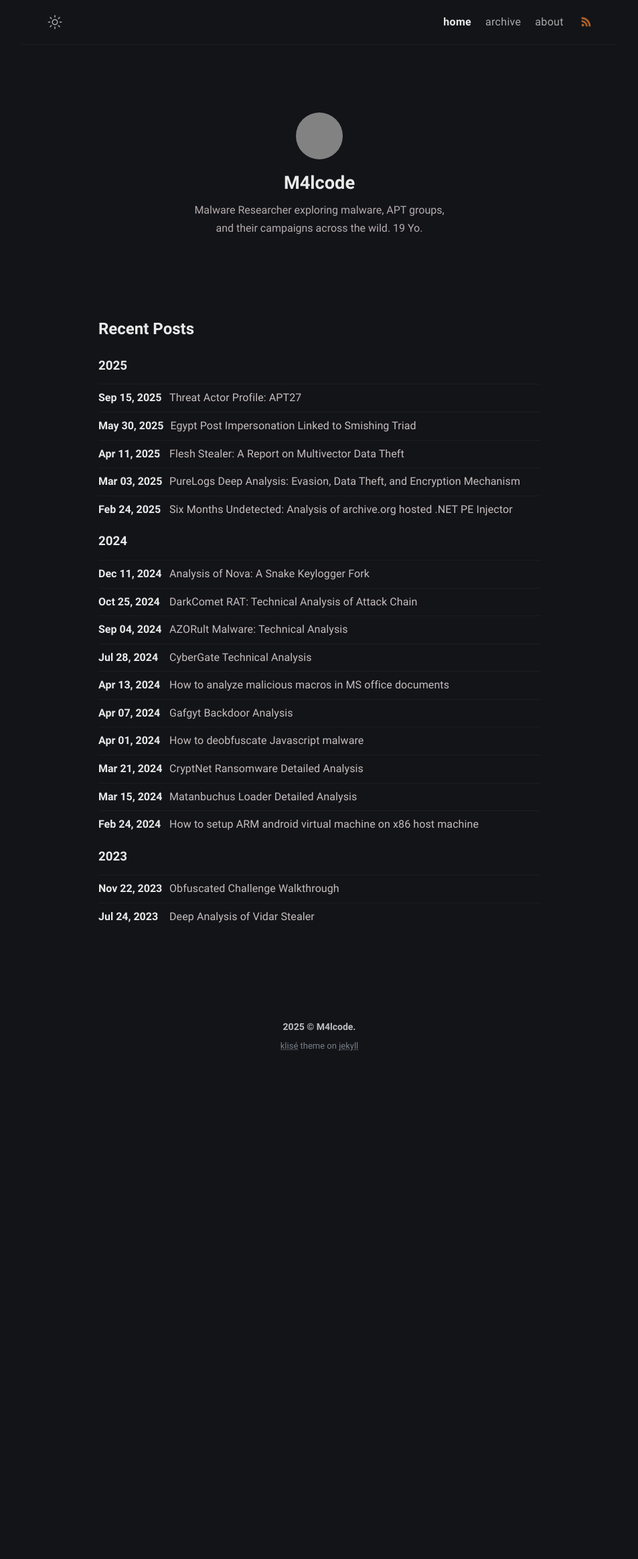
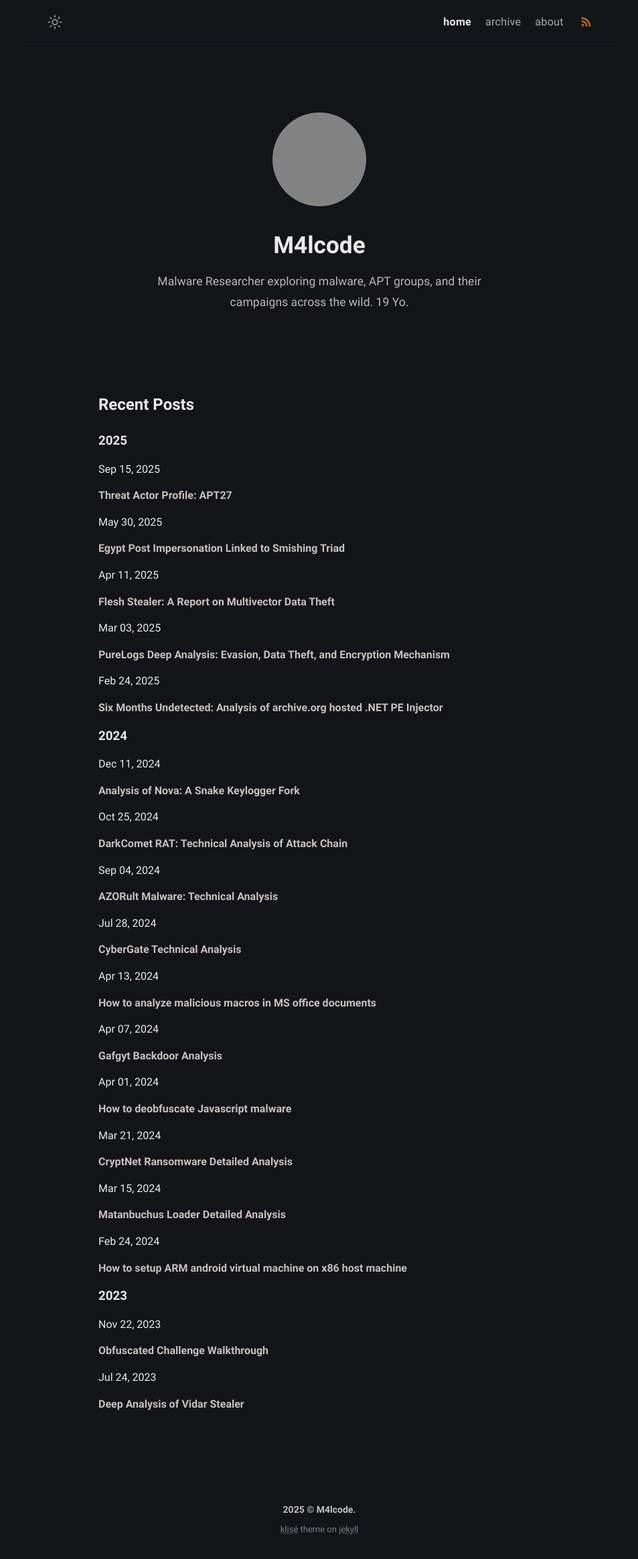
Before and after one commit to M4lcode/m4lcode.github.io, a Jekyll site: the page built from index.md, in a window 1280 px wide. Shown: the whole page at 67% size, without its empty margins (163-1116 px from the left). Built offline with Jekyll 4.4.1, drawn with Linux system fonts in a browser that asks for light colours; before the commit the page ends 1606 px from its top, so only the background shows below that; grey boxes are pictures that could not be loaded.

Commit message:
Update _layout.scss

```diff
--- a/_sass/klise/_layout.scss
+++ b/_sass/klise/_layout.scss
@@ -190,8 +190,8 @@
   }
 
   .author-avatar {
-    width: 70px;
-    height: 70px;
+    width: 140px;   // was 70px
+    height: 140px;  // was 70px
     border-radius: 100%;
     user-select: none;
     background-color: $black;
@@ -200,70 +200,22 @@
     -webkit-animation: 0.5s ease-in forwards fadein;
     animation: 0.5s ease-in forwards fadein;
     opacity: 1;
+    margin-bottom: 1rem; // spacing under the image
   }
 
   .author-name {
-    font-size: 1.7em;
-    margin-bottom: 2px;
+    font-size: 2.2em; // was 1.7em
+    margin-bottom: 6px;
   }
 
   .author-bio {
     margin: 0 auto;
-    opacity: 0.9;
-    max-width: 393px;
-    line-height: 1.688;
+    opacity: 0.95;
+    max-width: 500px;  // was 393px
+    font-size: 1.1rem; // added bigger font size
+    line-height: 1.75; // improve readability
   }
 }
-
-// Content
-.posts-item-note {
-  font-size: $base-font-size;
-  font-weight: 700;
-  margin-bottom: 5px;
-  color: $black;
-}
-
-// List of posts
-.post-item {
-  display: flex;
-  padding-top: 5px;
-  padding-bottom: 6px;
-  @extend %clearfix;
-
-  &:not(:first-child) {
-    border-top: 1px solid $light;
-  }
-
-  .post-item-date {
-    min-width: 96px;
-    color: $black;
-    font-weight: 700;
-    padding-right: 10px;
-
-    @include media-query($on-mobile) {
-      font-size: 16px;
-    }
-  }
-
-  .post-item-title {
-    margin: 0;
-    border: 0;
-    padding: 0;
-    font-size: $base-font-size;
-    font-weight: normal;
-    letter-spacing: 0.1px;
-
-    a {
-      color: $text-base-color;
-
-      &:hover,
-      &focus {
-        color: $black;
-      }
-    }
-  }
-}
-
 // Footer
 .footer {
   margin-top: 8em;
```
